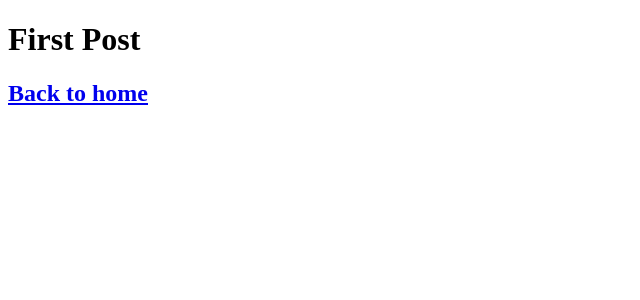
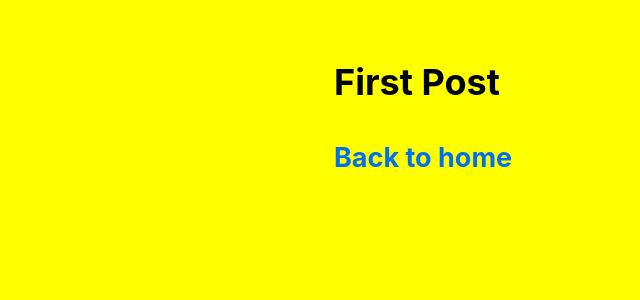
Before and after one commit to MajhiRockzZ/nextjs-simple-blog, a Next.js app: page /posts/first-post in a window 1280 px wide. Shown: the top 300 px of the page, without its empty margins (0-640 px from the left). Built offline with nearby package versions, Linux system fonts and the light colour scheme.

Commit message:
📦 NEW: Add Assets, Metadata, CSS

```diff
--- /dev/null
+++ b/components/Layout.js
@@ -0,0 +1,5 @@
+import classes from "./Layout.module.css";
+
+export default function Layout({ children }) {
+  return <div className={classes.container}>{children}</div>;
+}
--- /dev/null
+++ b/components/Layout.module.css
@@ -0,0 +1,5 @@
+.container {
+  max-width: 36rem;
+  padding: 0 1rem;
+  margin: 3rem auto 6rem;
+}
--- /dev/null
+++ b/pages/_app.js
@@ -0,0 +1,5 @@
+import "../styles/global.css";
+
+export default function App({ Component, pageProps }) {
+  return <Component {...pageProps} />;
+}
--- a/pages/posts/first-post.js
+++ b/pages/posts/first-post.js
@@ -1,12 +1,20 @@
-import Link from 'next/link'
+import Head from "next/head";
+import Link from "next/link";
+
+import Layout from "../../components/Layout";
 
 export default function FirstPost() {
-    return <>
+  return (
+    <Layout>
+      <Head>
+        <title>First Post</title>
+      </Head>
       <h1>First Post</h1>
       <h2>
         <Link href="/">
           <a>Back to home</a>
         </Link>
       </h2>
-    </>
+    </Layout>
+  );
 }
--- /dev/null
+++ b/styles/global.css
@@ -0,0 +1,28 @@
+html,
+body {
+  padding: 0;
+  margin: 0;
+  font-family: -apple-system, BlinkMacSystemFont, Segoe UI, Roboto, Oxygen,
+    Ubuntu, Cantarell, Fira Sans, Droid Sans, Helvetica Neue, sans-serif;
+  line-height: 1.6;
+  font-size: 18px;
+  background: yellow;
+}
+
+* {
+  box-sizing: border-box;
+}
+
+a {
+  color: #0070f3;
+  text-decoration: none;
+}
+
+a:hover {
+  text-decoration: underline;
+}
+
+img {
+  max-width: 100%;
+  display: block;
+}
```
Also changed, not shown: components/YourComponent.js (added, +12 -0 lines), public/images/profile.jpg (added). Lines whose indentation alone changed are shown as unchanged.
